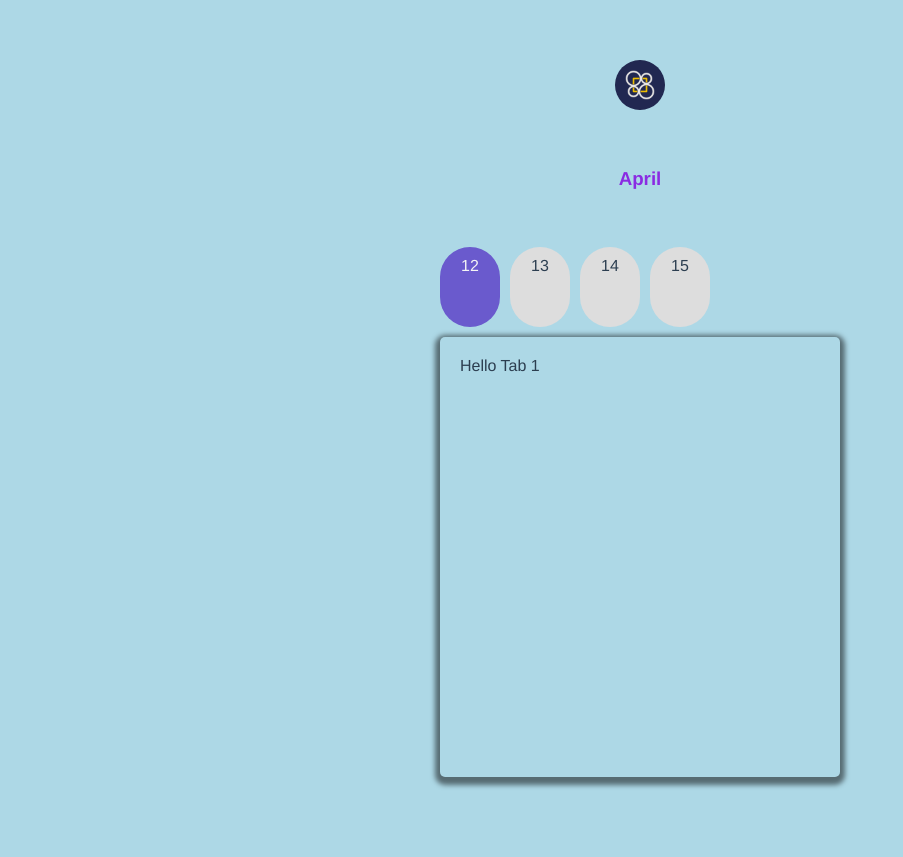
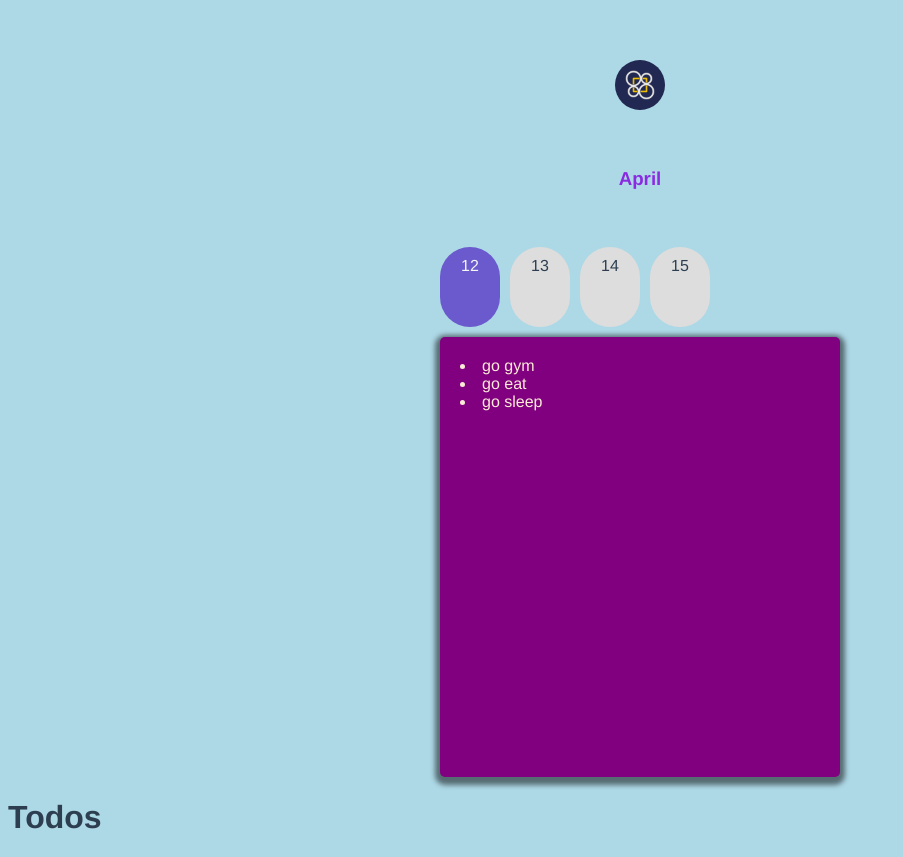
Before and after one commit to ShreyasHarinath/highday-excercise, a Vue app: page / in a window 1280 px wide. Shown: the whole page, without its empty margins (0-903 px from the left). Before the commit the page ends 800 px from the top, so only its background shows below. Built offline with nearby package versions, Linux system fonts and the light colour scheme; data requests are answered from the project's data file.

Commit message:
created a simple json to-do list using axios

```diff
--- /dev/null
+++ b/db.json
@@ -0,0 +1,17 @@
+{
+    "todos": [
+        {
+            "id": 0,
+            "name" : "go gym"
+        },
+        {
+            "id": 1,
+            "name" : "go eat"
+        },
+        {
+            "id": 2,
+            "name" : "go sleep"
+        }
+
+    ]
+}
--- a/package.json
+++ b/package.json
@@ -8,7 +8,9 @@
     "lint": "vue-cli-service lint"
   },
   "dependencies": {
+    "axios": "^0.26.1",
     "core-js": "^3.8.3",
+    "json-server": "^0.17.0",
     "vue": "^3.2.13"
   },
   "devDependencies": {
--- a/src/App.vue
+++ b/src/App.vue
@@ -3,16 +3,41 @@
   <img alt="logo" src="./assets/logo-highday-600x600.png">
   <h3>April</h3>
   <TaskCard>
-    <MonthDate title="12">Hello Tab 1 </MonthDate>
+    <MonthDate title="12" style="background-color: purple"><li v-for="todo of todos" :key="todo.id">{{todo.name}}</li></MonthDate>
     <MonthDate title="13">Hello t2</MonthDate>
     <MonthDate title="14">Hello t3</MonthDate>
     <MonthDate title="15">Hello Tab4</MonthDate>
   </TaskCard>
+  <h1>Todos</h1>
+  <ul>
+
+  </ul>
 </template>
 
-<script setup>
-import MonthDate from './components/MonthDate.vue'
-import TaskCard from './components/TaskCard.vue'
+<script>
+import axios from "axios";
+import MonthDate from './components/MonthDate.vue';
+import TaskCard from './components/TaskCard.vue';
+
+
+export default {
+  components: { TaskCard, MonthDate },
+  name: "app",
+  data() {
+    return {
+     todos : []
+    }
+  },
+  async created() {
+    try {
+      const res = await axios.get('http://localhost:3000/todos');
+
+      this.todos = res.data;
+    } catch (e) {
+        console.error(e);
+    }
+  }
+}
 </script>
 
 <style>
@@ -20,7 +45,7 @@ import TaskCard from './components/TaskCard.vue'
   font-family: Avenir, Helvetica, Arial, sans-serif;
   -webkit-font-smoothing: antialiased;
   -moz-osx-font-smoothing: grayscale;
-  color: #2c3e50;
+  color: #2c3e50 ;
   margin-top: 60px;
 }
 
--- a/src/components/MonthDate.vue
+++ b/src/components/MonthDate.vue
@@ -27,5 +27,7 @@ export default {
     padding: 20px;
     border-radius: 5px;
     box-shadow: 0 3px 5px 5px rgba(0, 0, 0, 0.5);
+    box-color: white;
+    color: antiquewhite;
 }
 </style>
```
Also changed, not shown: 1 other file (tests, documents, lock files or other folders).
